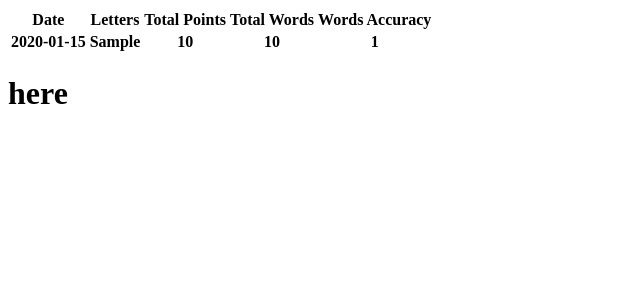
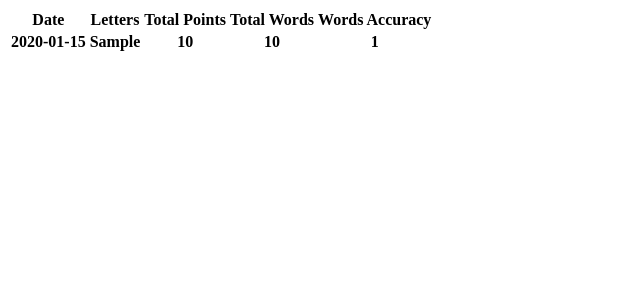
Before and after one commit to shadowblade11/Word-Rush, a Flask app: page /matchHistory in a window 1280 px wide. Shown: the top 300 px of the page, without its empty margins (0-640 px from the left). Run offline with Flask 2, Linux system fonts and the light colour scheme; a user stored in the database is signed in; tables that the repository leaves empty hold one stand-in row (values such as "Sample post"); lists and menus that the app fills with data are empty.

Commit message:
removed checking lines (lines that just show if it printed or not)

```diff
--- a/app/templates/matchHistory.html
+++ b/app/templates/matchHistory.html
@@ -25,6 +25,5 @@
             </tr>
         {% endfor %}
     </table>
-    <h1>here</h1>
 </body>
 </html>
```
